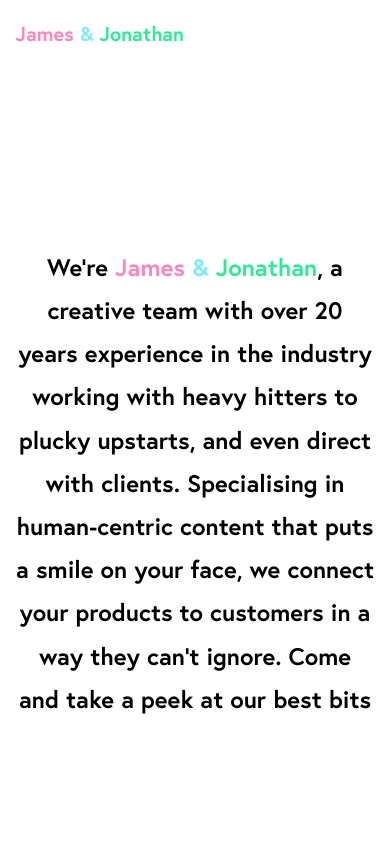
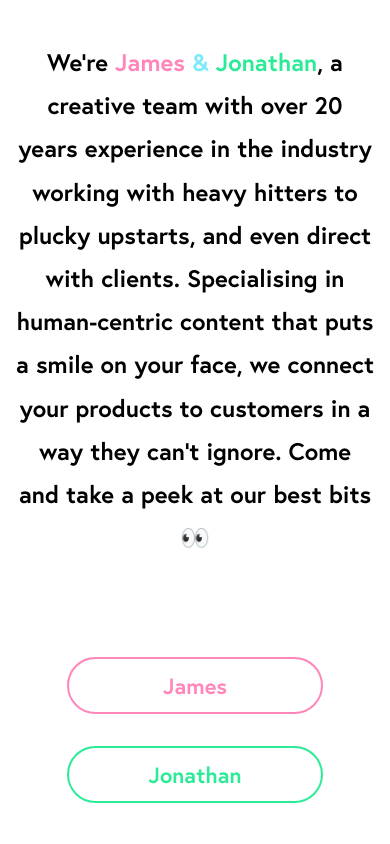
Before and after one commit to James-and-Jonathan/landing-page, a website: page docs/index.html in a window 390 px wide. Shown: the top 844 px of the page. Drawn offline with Linux system fonts and the light colour scheme.

Commit message:
Remove header and make sure button are visible above the fold

```diff
--- a/docs/index.html
+++ b/docs/index.html
@@ -37,36 +37,19 @@
       }
 
       body {
+        min-block-size: 100svh;
+
         display: flex;
         flex-direction: column;
-      }
-
-      header {
-        padding-block-start: 3vw;
-        padding-inline: 3vw;
-
-        font-size: 1.625rem;
-        line-height: 1.2em;
-        letter-spacing: 0.02em;
-      }
-
-      @media only screen and (max-width: 768px) {
-        header {
-          padding-block-start: 4vw;
-          padding-inline: 4vw;
-
-          font-size: 20px;
-          line-height: 1.8em;
-          letter-spacing: 0;
-        }
+        justify-content: space-around;
+        gap: calc(2 * var(--spacing));
       }
 
       #hero {
         display: block;
         margin-left: auto;
         margin-right: auto;
-        margin-top: 23vh;
-        max-width: 67vw;
+        max-inline-size: 67vw;
 
         font-weight: 700;
         font-style: normal;
@@ -77,32 +60,22 @@
         text-align: center;
       }
 
-      @media screen and (max-aspect-ratio: 1 / 1) and (max-width: 940px) {
-        #hero {
-          max-width: 100%;
-          padding-inline: 4vw;
-
-          font-size: 24px;
-        }
-      }
-
       #nav-group {
-        margin-top: 23vh;
         align-self: center;
+        justify-content: center;
         padding-inline: calc(4 * var(--spacing));
 
-        font-size: 1.625rem;
+        font-size: 2.3394097192vw;
 
         display: flex;
         flex-wrap: wrap;
         gap: calc(4 * var(--spacing)) calc(8 * var(--spacing));
 
         a {
-          flex: 1;
           padding: calc(1.5 * var(--spacing)) calc(8 * var(--spacing));
           min-inline-size: calc(32 * var(--spacing));
 
-          border: 4px solid var(--solid-color);
+          border: 0.09090909091em solid var(--solid-color);
           border-radius: calc(infinity * 1px);
           color: var(--solid-color);
           text-decoration: none;
@@ -114,14 +87,22 @@
           }
         }
       }
+
+      @media screen and (max-aspect-ratio: 1 / 1) and (max-width: 940px) {
+        #hero {
+          max-inline-size: 100%;
+          padding-inline: 4vw;
+
+          font-size: 1.5rem;
+        }
+
+        #nav-group {
+          font-size: 1.375rem;
+        }
+      }
     </style>
   </head>
   <body>
-    <header>
-      <span style="color: var(--color-margaret-maytime)">James</span>
-      <span style="color: #7bebfb">&</span>
-      <span style="color: var(--color-vibrant-aqua)">Jonathan</span>
-    </header>
     <p id="hero">
       We're <span style="color: var(--color-margaret-maytime)">James</span>
       <span style="color: #7bebfb">&</span>
@@ -130,7 +111,7 @@
       hitters to plucky upstarts, and even direct with clients. Specialising in
       human-centric content that puts a smile on your face, we connect your
       products to customers in a way they can't ignore. Come and take a peek at
-      our best bits
+      our best bits 👀
     </p>
     <div id="nav-group">
       <a
```
